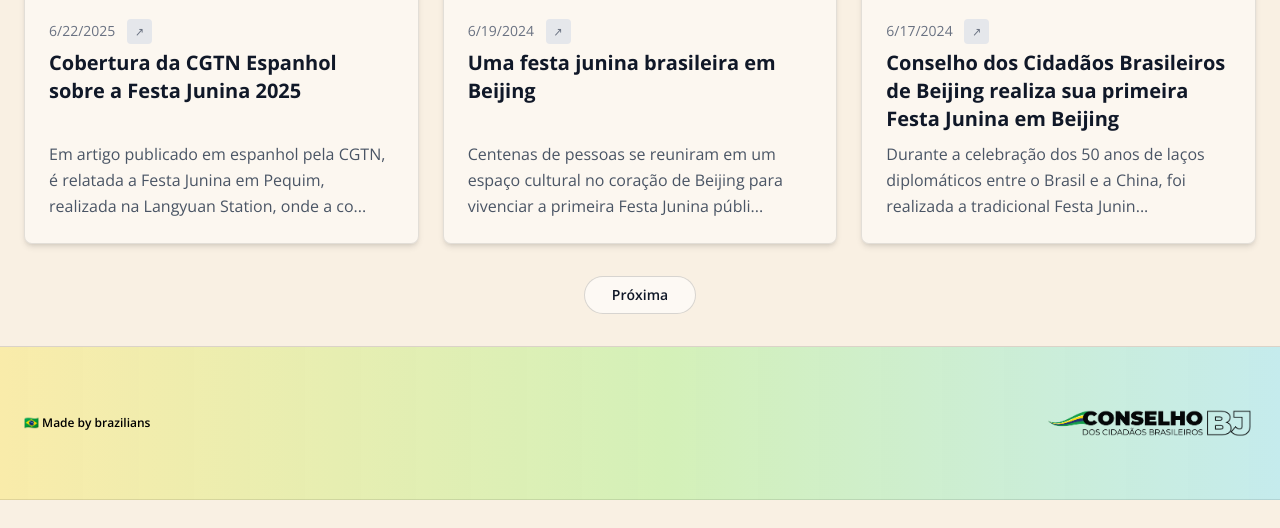
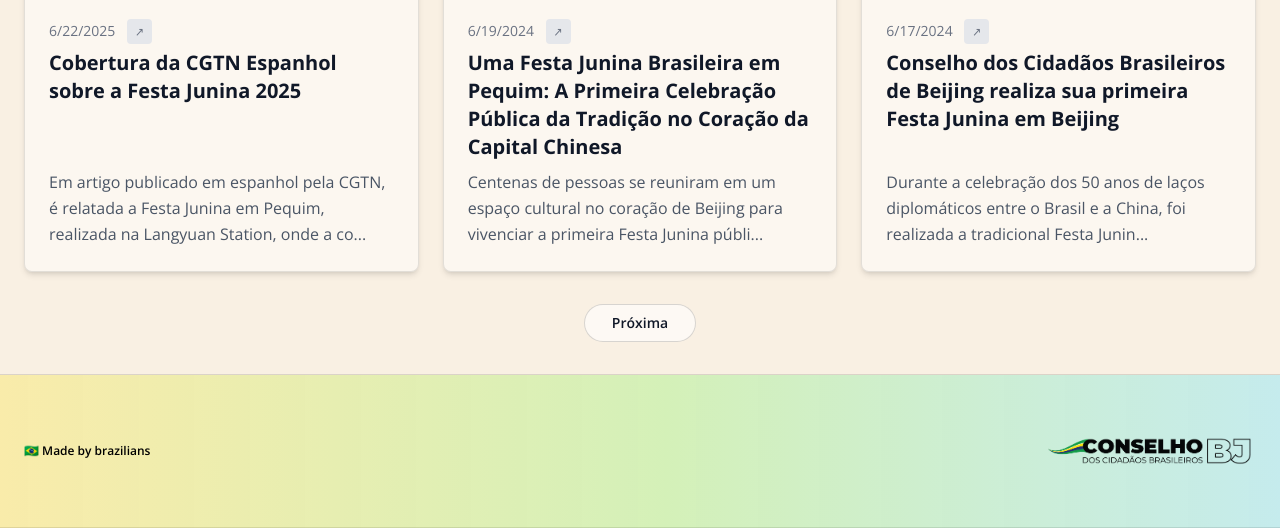
Before and after one commit to ConselhoBeijing/conselhobeijing.github.io, an Astro site: page /news in a window 1280 px wide. Shown: the part 1839-2367 px from the top of the page. Before the commit the page ends 2339 px from the top, so only its background shows below. Built offline with nearby package versions, Linux system fonts and the light colour scheme; Astro itself is replaced by a stand-in of ours; some packages are replaced by stand-ins of ours.

Commit message:
Update src/content/news/uma-festa-junina-brasileira-em-beijing

```diff
--- a/src/content/news/uma-festa-junina-brasileira-em-beijing.md
+++ b/src/content/news/uma-festa-junina-brasileira-em-beijing.md
@@ -1,5 +1,7 @@
 ---
-title: Uma festa junina brasileira em Beijing
+title: >-
+  Uma Festa Junina Brasileira em Pequim: A Primeira Celebração Pública da
+  Tradição no Coração da Capital Chinesa
 date: 2024-06-19
 type: external
 description: >-
```
